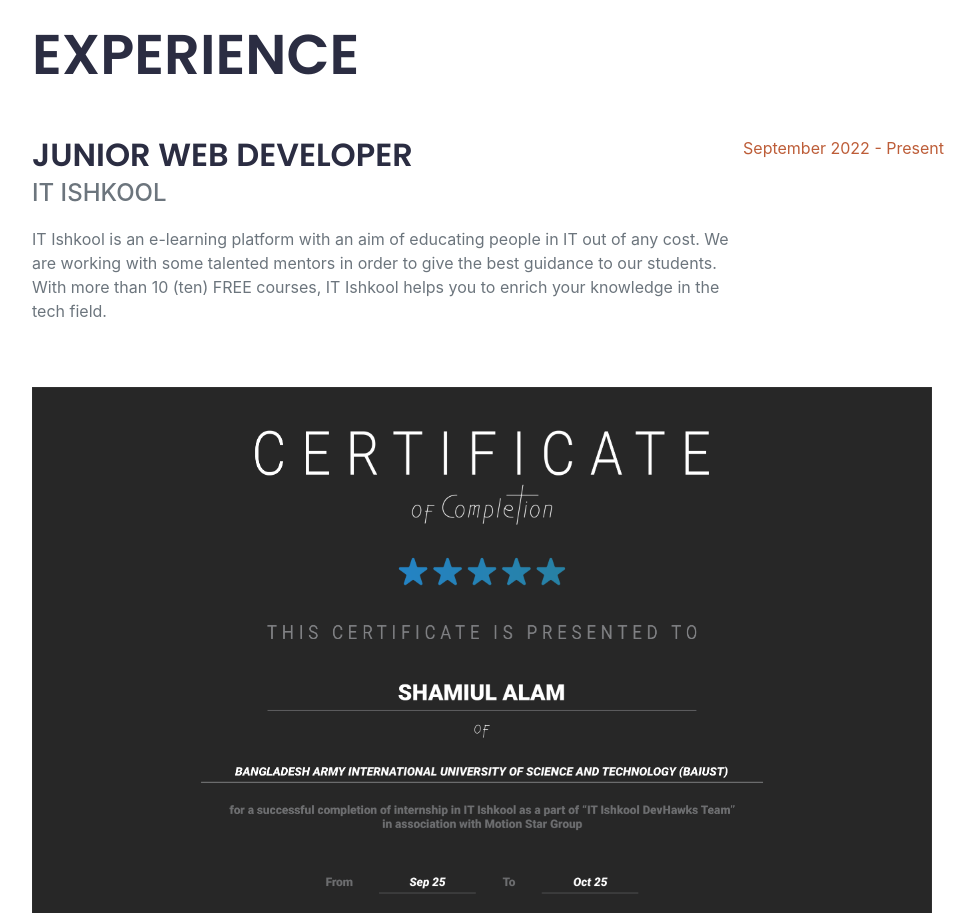
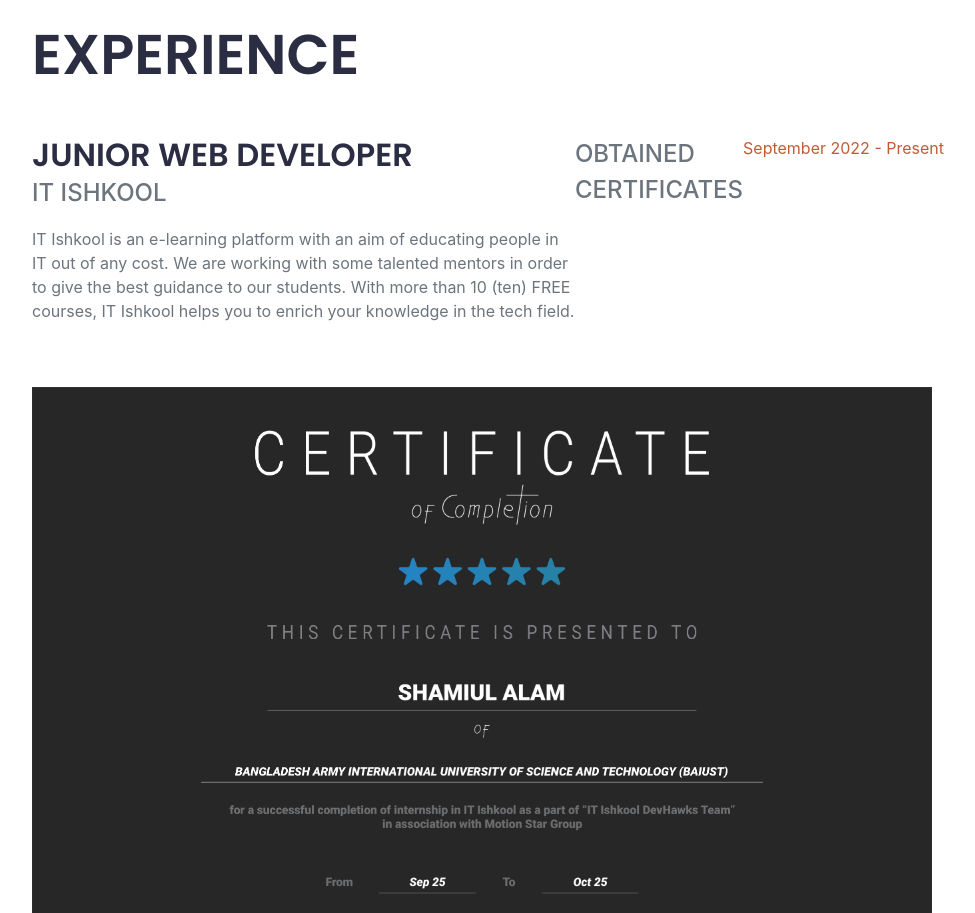
Before and after one commit to shamiulalamupom/shamiulalam.github.io, a plain HTML site: page index.html in a window 1280 px wide. Shown: the part 860-1773 px from the top of the page, without its empty margins (288-1263 px from the left). Drawn offline with nearby package versions, Linux system fonts and the light colour scheme; a web font is replaced by a local one.

Commit message:
cert. added

```diff
--- a/index.html
+++ b/index.html
@@ -68,6 +68,7 @@
                             talented mentors in order to give the best guidance to our students. With more than 10 (ten) FREE courses, IT Ishkool
                             helps you to enrich your knowledge in the tech field.</p>
                         </div>
+                        <div class="subheading mb-3">Obtained Certificates</div>
                         <div class="flex-shrink-0"><span class="text-primary">September 2022 - Present</span></div>
                     </div>
                     <img style="height: 650px;width: 900px;" src="assets/img/ShamiulAlam.png" alt="">
```
